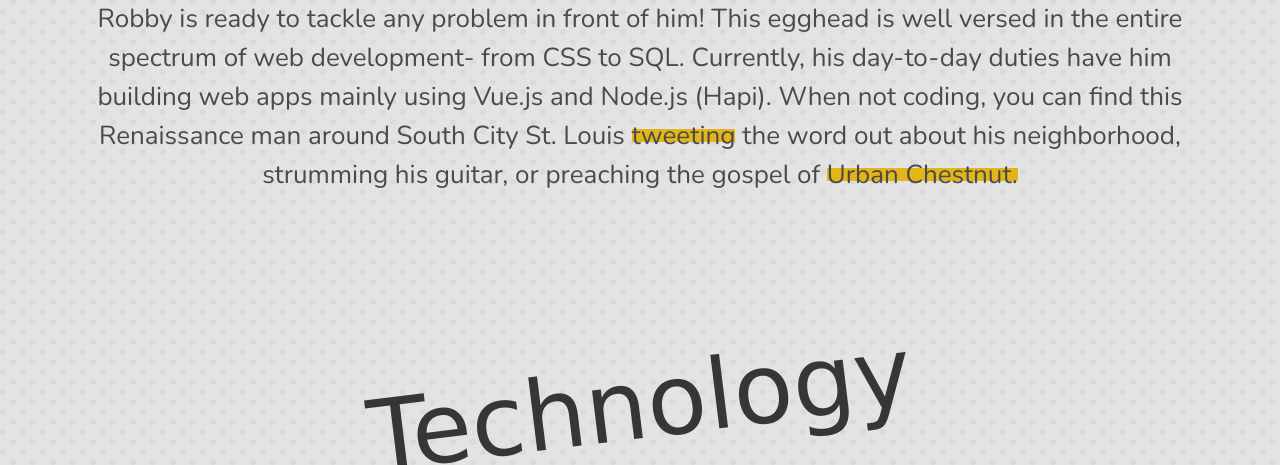
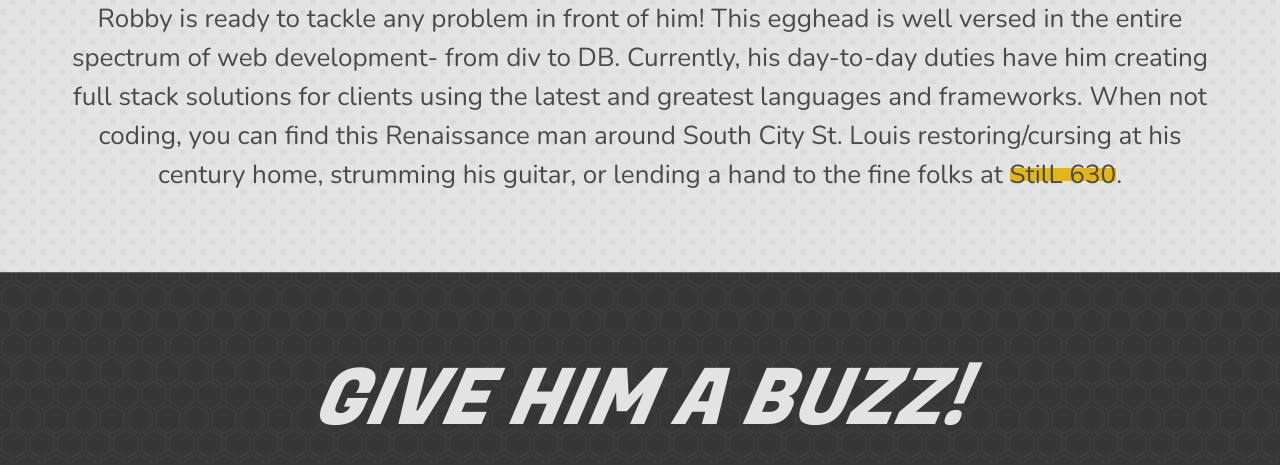
Before and after one commit to RobBlack90/whois-robby, a website: page index.html in a window 1280 px wide. Shown: the part 1551-2016 px from the top of the page. Drawn offline with nearby package versions, Linux system fonts and the light colour scheme; a web font is replaced by a local one.

Commit message:
Update index.html
A few text updates to reflect life updates. Remove technology section for now because I'm finding that it can go stale quick.

```diff
--- a/index.html
+++ b/index.html
@@ -52,17 +52,16 @@
               <p class="has-text-centered">
                   Equipped with a BS in Computer Science and over <span id="years"></span> years of professional
                   developer experience, Robby is ready to tackle any problem in front of him! This egghead
-                  is well versed in the entire spectrum of web development- from CSS to SQL. Currently,
-                  his day-to-day duties have him building web apps mainly using Vue.js and Node.js (Hapi).
+                  is well versed in the entire spectrum of web development- from div to DB. Currently,
+                  his day-to-day duties have him creating full stack solutions for clients using the latest and greatest languages and frameworks.
                   When not coding, you can find this Renaissance man around South City St. Louis
-                  <a href="https://twitter.com/tgeast" title="I do the tweetin' 'round here!" target="_blank">tweeting</a> the word out about his neighborhood,
-                  strumming his guitar, or preaching the gospel of <a class="link-tag" href="http://urbanchestnut.com/" target="_blank">Urban Chestnut.</a>
+                  restoring/cursing at his century home, strumming his guitar, or lending a hand to the fine folks at <a class="link-tag" href="https://www.still630.com/" target="_blank">StilL 630</a>.
               </p>
             </div>
           </div>
         </div>
       </section>
-      <section class="section technology">
+<!--       <section class="section technology">
         <div class="container is-fluid">
             <div class="columns">
                 <div class="column">
@@ -99,7 +98,7 @@
                 </div>
               </div>
         </div>
-      </section>
+      </section> -->
       <footer class="footer contact">
           <div class="container">
             <h2 class="subtitle has-text-centered">GIVE HIM A BUZZ!</h2>
```
